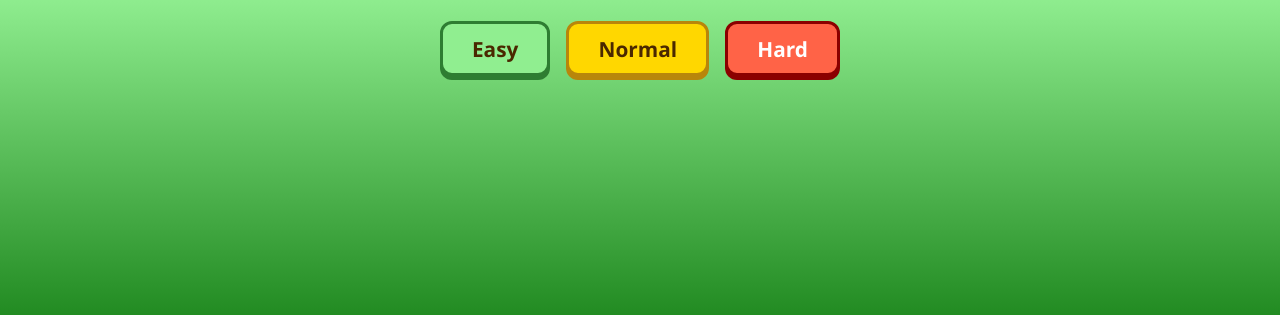
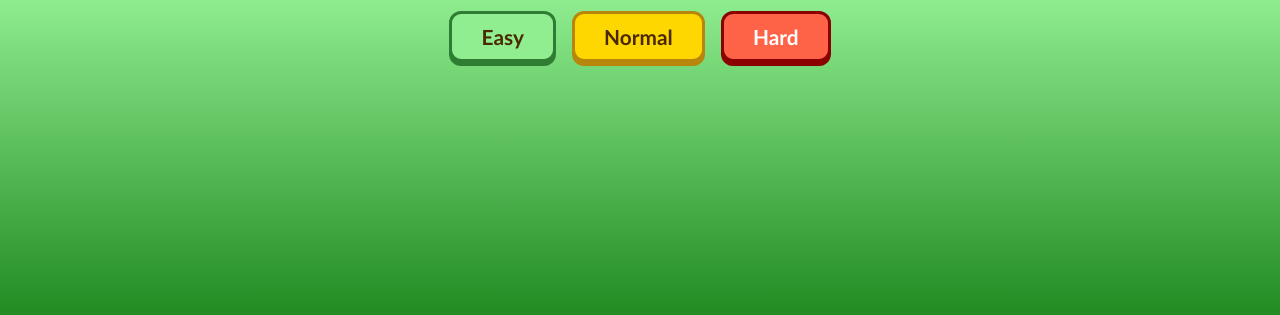
Before and after one commit to kidoman/cute-games, a plain HTML site: page index.html in a window 1280 px wide. Shown: the part 485-800 px from the top of the page. Drawn offline with Linux system fonts and the light colour scheme.

Commit message:
fix: use cross-platform font stack for iOS/iPad
Replace 'Segoe UI', 'Comic Sans MS', cursive with
'Trebuchet MS', system-ui, -apple-system, 'Segoe UI' to avoid
falling back to Snell Roundhand (cursive) on Apple devices.

Co-Authored-By: Claude Opus 4.6 <noreply@anthropic.com>

```diff
--- a/index.html
+++ b/index.html
@@ -13,7 +13,7 @@
     -webkit-user-select: none;
     -webkit-touch-callout: none;
     touch-action: manipulation;
-    font-family: 'Segoe UI', 'Comic Sans MS', cursive, sans-serif;
+    font-family: 'Trebuchet MS', system-ui, -apple-system, 'Segoe UI', sans-serif;
     height: 100%;
   }
   *, *::before, *::after {
```
